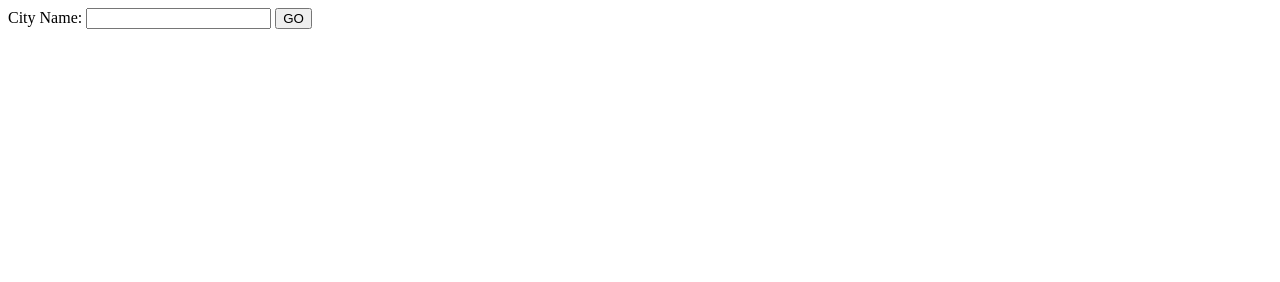
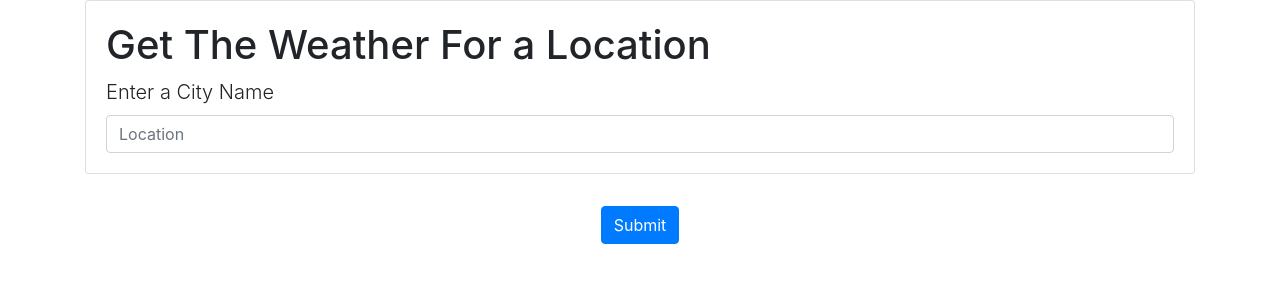
Before and after one commit to Divineife/Weather-app, a website: page index.html in a window 1280 px wide. Drawn offline with nearby package versions, Linux system fonts and the light colour scheme.

Commit message:
slight styling

```diff
--- a/index.html
+++ b/index.html
@@ -1,14 +1,29 @@
 <!DOCTYPE html>
 <html lang="en" dir="ltr">
+
 <head>
   <meta charset="utf-8">
+  <link rel="stylesheet" href="https://stackpath.bootstrapcdn.com/bootstrap/4.3.1/css/bootstrap.min.css" integrity="sha384-ggOyR0iXCbMQv3Xipma34MD+dH/1fQ784/j6cY/iJTQUOhcWr7x9JvoRxT2MZw1T" crossorigin="anonymous">
+  <script src="https://stackpath.bootstrapcdn.com/bootstrap/4.3.1/js/bootstrap.min.js" integrity="sha384-JjSmVgyd0p3pXB1rRibZUAYoIIy6OrQ6VrjIEaFf/nJGzIxFDsf4x0xIM+B07jRM" crossorigin="anonymous"></script>
   <title>Weather App</title>
 </head>
+
 <body>
+
   <form action="/" method="post">
-      <label for="cityInput"> City Name: </label>
-      <input id="cityInput" type="text" name="cityName" >
-      <button type="submit" >GO</button>
+    <div class="container searchContainer">
+      <div class="search card card-body">
+        <h1>Get The Weather For a Location</h1>
+        <label class = "lead" for="cityInput">Enter a City Name </label>
+        <input name="cityName" type="text" id="cityInput" class="form-control" placeholder="Location">
+      </div>
+      <br>
+    </div>
+    <div class="container text-center mt-2">
+      <button class="btn btn-primary" type="submit">Submit</button>
+    </div>
   </form>
+
 </body>
+
 </html>
```
Lines whose indentation alone changed are shown as unchanged.
